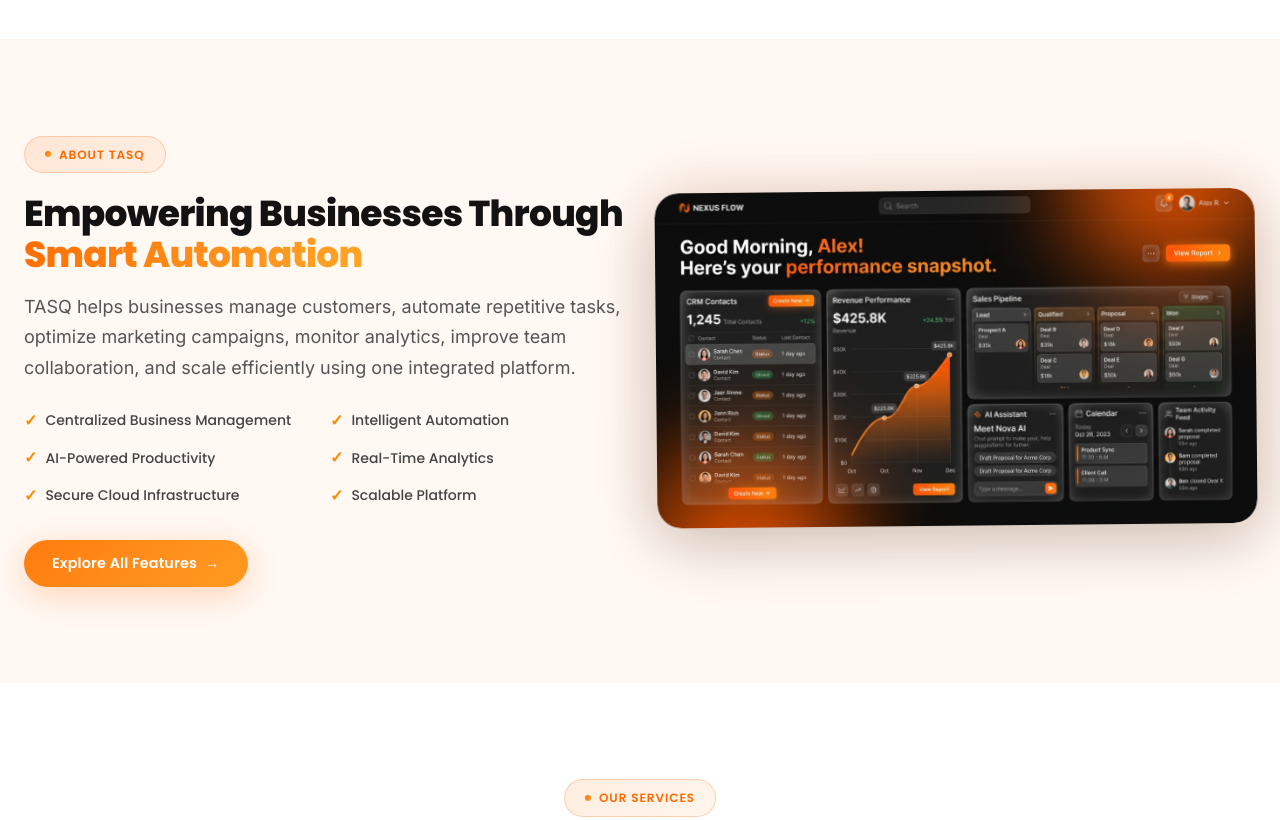
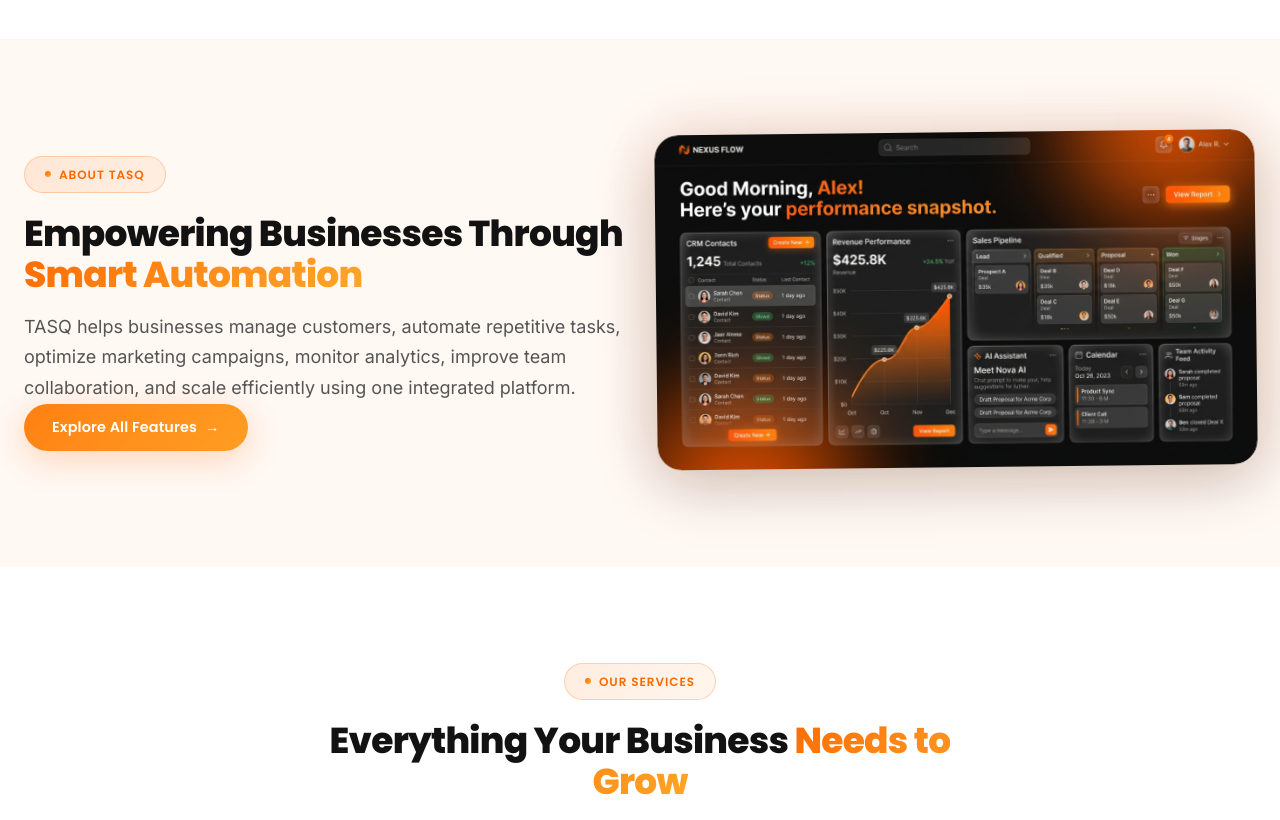
Before and after one commit to viduthalai652-hash/tasqweb, a plain HTML site: page index.html in a window 1280 px wide. Shown: the part 1200-2020 px from the top of the page. Drawn offline with nearby package versions, Linux system fonts and the light colour scheme.

Commit message:
Remove bullet list from About TASQ section

```diff
--- a/index.html
+++ b/index.html
@@ -14,7 +14,7 @@
   <link rel="stylesheet" href="css/base.css">
   <link rel="stylesheet" href="css/components.css">
   <link rel="stylesheet" href="css/navbar.css?v=4">
-  <link rel="stylesheet" href="css/home.css?v=6">
+  <link rel="stylesheet" href="css/home.css?v=7">
   <link rel="stylesheet" href="css/features-stack.css?v=2">
 </head>
 <body>
@@ -198,14 +198,7 @@
         <div class="section-label">About TASQ</div>
         <h2 class="section-heading">Empowering Businesses Through <span>Smart Automation</span></h2>
         <p class="section-subheading">TASQ helps businesses manage customers, automate repetitive tasks, optimize marketing campaigns, monitor analytics, improve team collaboration, and scale efficiently using one integrated platform.</p>
-        <div class="about-bullets">
-          <div class="about-bullet"><span style="color:#FF8A00;font-weight:700;font-size:1rem;flex-shrink:0;">&#10003;</span>Centralized Business Management</div>
-          <div class="about-bullet"><span style="color:#FF8A00;font-weight:700;font-size:1rem;flex-shrink:0;">&#10003;</span>Intelligent Automation</div>
-          <div class="about-bullet"><span style="color:#FF8A00;font-weight:700;font-size:1rem;flex-shrink:0;">&#10003;</span>AI-Powered Productivity</div>
-          <div class="about-bullet"><span style="color:#FF8A00;font-weight:700;font-size:1rem;flex-shrink:0;">&#10003;</span>Real-Time Analytics</div>
-          <div class="about-bullet"><span style="color:#FF8A00;font-weight:700;font-size:1rem;flex-shrink:0;">&#10003;</span>Secure Cloud Infrastructure</div>
-          <div class="about-bullet"><span style="color:#FF8A00;font-weight:700;font-size:1rem;flex-shrink:0;">&#10003;</span>Scalable Platform</div>
-        </div>
+
         <a href="features.html" class="btn btn-primary btn-ripple">Explore All Features <span class="btn-arrow">→</span></a>
       </div>
       <div class="reveal-right">
```
